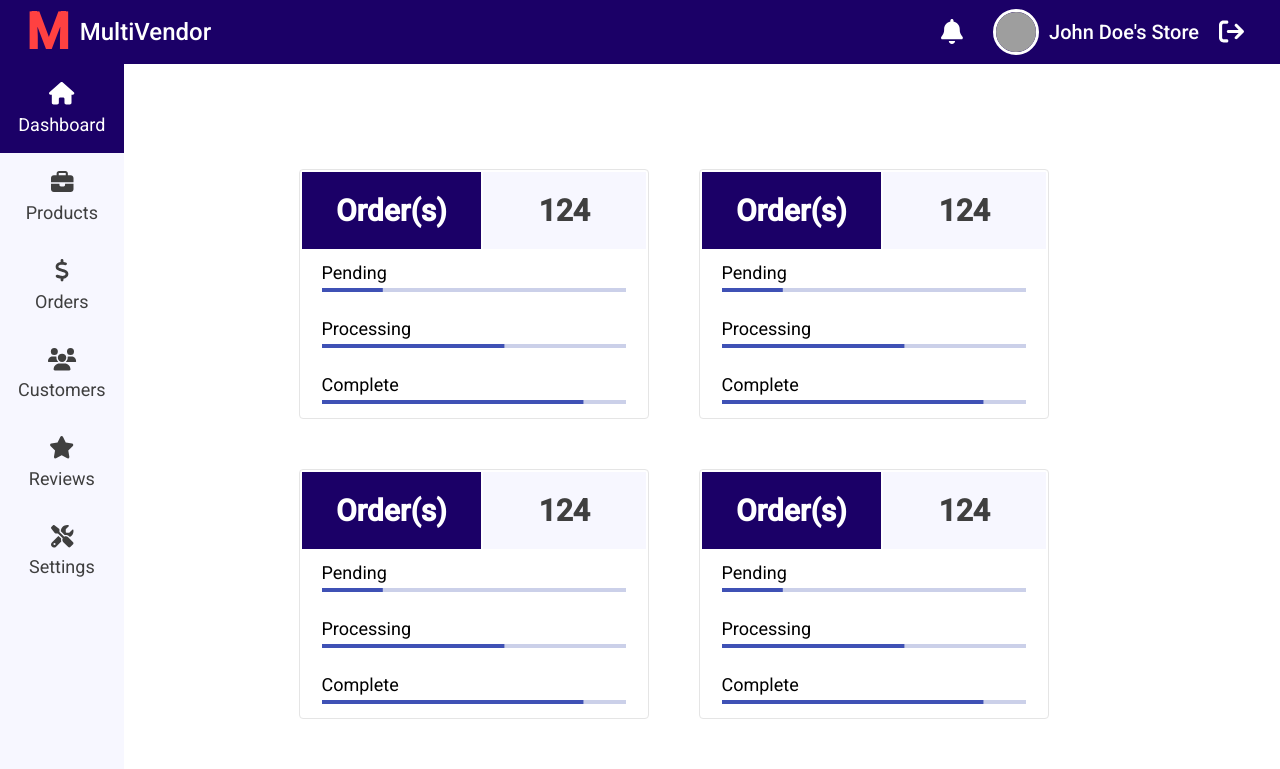
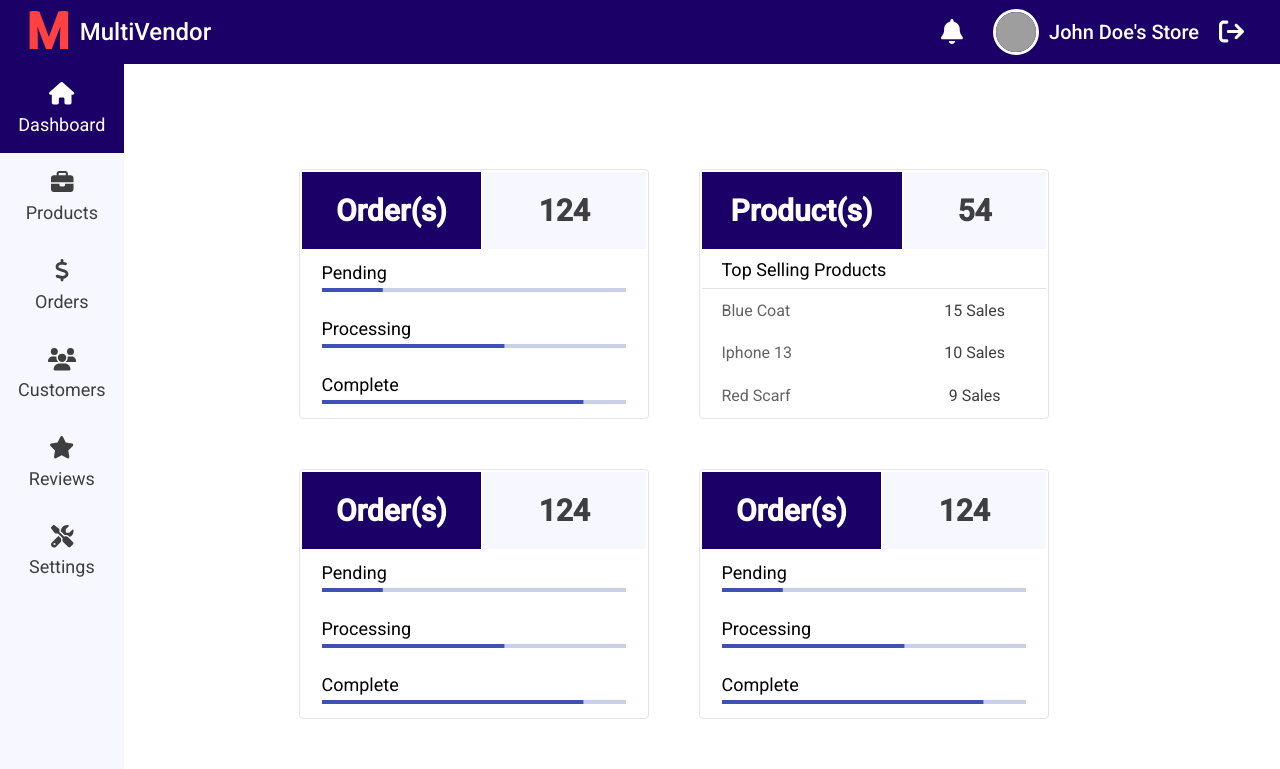
Before and after one commit to aminabdulkhalek/MultiVendor, an Angular app in the folder MultiVendor-FrontEnd/: page / in a window 1280 px wide. Shown: the top 769 px of the page. Built offline with nearby package versions, Linux system fonts and the light colour scheme; grey boxes are pictures that could not be loaded.

Commit message:
added products component to vendor dashboard

```diff
--- a/MultiVendor-FrontEnd/src/app/app.module.ts
+++ b/MultiVendor-FrontEnd/src/app/app.module.ts
@@ -11,13 +11,15 @@ import {MatProgressBarModule} from '@angular/material/progress-bar';
 import { SidebarComponent } from './vendor-dashboard/sidebar/sidebar.component';
 import { FontAwesomeModule } from '@fortawesome/angular-fontawesome';
 import { OrdersTableComponent } from './vendor-dashboard/orders-table/orders-table.component';
+import { ProductsTableComponent } from './vendor-dashboard/products-table/products-table.component';
 
 @NgModule({
   declarations: [
     AppComponent,
     VendorDashboardComponent,
     SidebarComponent,
-    OrdersTableComponent
+    OrdersTableComponent,
+    ProductsTableComponent
   ],
   imports: [
     BrowserModule,
--- /dev/null
+++ b/MultiVendor-FrontEnd/src/app/vendor-dashboard/products-table/products-table.component.html
@@ -0,0 +1,21 @@
+<table>
+  <tr class="header">
+    <td class="order">Product(s)</td>
+    <td class="order-value">54</td>
+  </tr>
+  <tr>
+    <td class="title" colspan="2">Top Selling Products</td>
+  </tr>
+  <tr>
+    <td class="product">Blue Coat</td>
+    <td class="sales">15 Sales</td>
+  </tr>
+  <tr>
+    <td class="product" class="product">Iphone 13</td>
+    <td class="sales">10 Sales</td>
+  </tr>
+  <tr>
+    <td class="product">Red Scarf</td>
+    <td class="sales">9 Sales</td>
+  </tr>
+</table>
--- /dev/null
+++ b/MultiVendor-FrontEnd/src/app/vendor-dashboard/products-table/products-table.component.scss
@@ -0,0 +1,52 @@
+table {
+    border: 1px solid #E5E5E5;
+    border-radius: 4px;
+    width: 350px;
+    height: 250px;
+}
+
+
+.header {
+    font-size: x-large;
+    font-weight: 700;
+
+}
+
+.order {
+    font-size: 30px;
+    color: white;
+    background-color: #1B0067;
+    height: 75px;
+    width: 100px;
+    text-align: center;
+}
+
+.order-value {
+    font-size: 30px;
+    color: #3F3F3F;
+    background-color: #F7F7FF;
+    width: 100px;
+    text-align: center;
+}
+.title{
+    font-size: 18px;
+    padding-left: 20px;
+    border-bottom: 1px solid #E5E5E5;
+    height: 35px;
+}
+
+.product{
+    font-size: 16px;
+    color: #646464;
+    padding-left: 20px;
+    // border-bottom: 1px solid #E5E5E5;
+
+}
+
+.sales{
+    font-size: 16px;
+    color: #3F3F3F;
+    text-align: center;
+    // border-bottom: 1px solid #E5E5E5;
+
+}
--- /dev/null
+++ b/MultiVendor-FrontEnd/src/app/vendor-dashboard/products-table/products-table.component.ts
@@ -0,0 +1,15 @@
+import { Component, OnInit } from '@angular/core';
+
+@Component({
+  selector: 'app-products-table',
+  templateUrl: './products-table.component.html',
+  styleUrls: ['./products-table.component.scss']
+})
+export class ProductsTableComponent implements OnInit {
+
+  constructor() { }
+
+  ngOnInit(): void {
+  }
+
+}
--- a/MultiVendor-FrontEnd/src/app/vendor-dashboard/vendor-dashboard.component.html
+++ b/MultiVendor-FrontEnd/src/app/vendor-dashboard/vendor-dashboard.component.html
@@ -9,10 +9,10 @@
 </mat-toolbar>
 <app-sidebar class="side-bar"></app-sidebar>
 <div class="tables">
-  <app-orders-table class="order-table"></app-orders-table>
-  <app-orders-table class="order-table"></app-orders-table>
-  <app-orders-table class="order-table"></app-orders-table>
-  <app-orders-table class="order-table"></app-orders-table>
-  <app-orders-table class="order-table"></app-orders-table>
-  <app-orders-table class="order-table"></app-orders-table>
+  <app-orders-table class="table"></app-orders-table>
+  <app-products-table class="table"></app-products-table>
+  <app-orders-table class="table"></app-orders-table>
+  <app-orders-table class="table"></app-orders-table>
+  <app-orders-table class="table"></app-orders-table>
+  <app-orders-table class="table"></app-orders-table>
 </div>
--- a/MultiVendor-FrontEnd/src/app/vendor-dashboard/vendor-dashboard.component.scss
+++ b/MultiVendor-FrontEnd/src/app/vendor-dashboard/vendor-dashboard.component.scss
@@ -52,7 +52,7 @@ a{
 }
 
 
-.order-table{
+.table{
 padding: 25px;
 }
 
```
Also changed, not shown: 1 other file (tests, documents, lock files or other folders).
